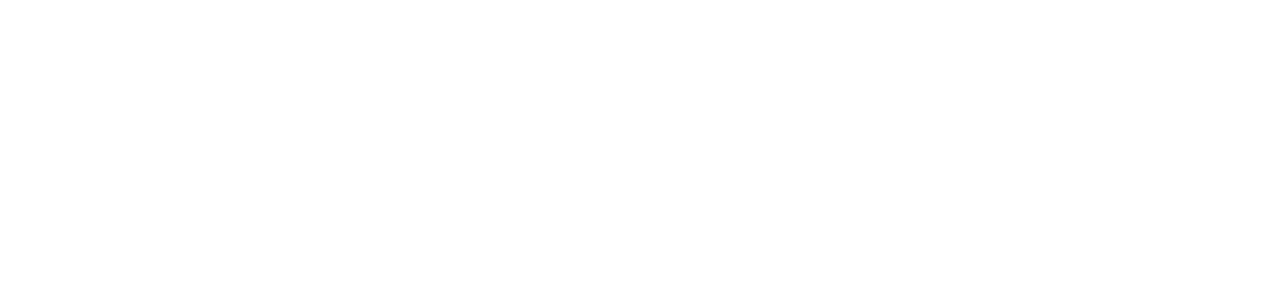
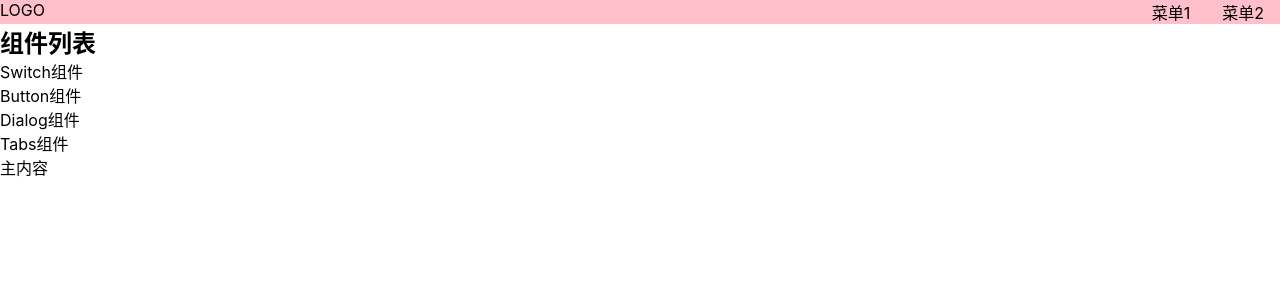
Before and after one commit to Rukakang/bobo-ui, a Vue app: page /#/doc in a window 1280 px wide. Before the commit this address had no page. Shown: the top 300 px of the page. Built offline with nearby package versions, Linux system fonts and the light colour scheme.

Commit message:
初始化aside的html

```diff
--- a/src/main.ts
+++ b/src/main.ts
@@ -10,7 +10,7 @@
     history,
     routes:[
         {path:'/',component:Home},
-        {path:'/xxx',component:Doc}
+        {path:'/doc',component:Doc}
     ]
 });
 
--- a/src/views/Doc.vue
+++ b/src/views/Doc.vue
@@ -2,7 +2,24 @@
   <div>
     <Topnav/>
     <div class="content">
-      <aside>边栏</aside>
+      <aside>
+        <h2>组件列表</h2>
+        <ol>
+          <li>
+            <router-link to="/doc/switch">Switch组件</router-link>
+          </li>
+          <li>
+            <router-link to="/doc/button">Button组件</router-link>
+          </li>
+          <li>
+            <router-link to="/doc/dialog">Dialog组件</router-link>
+          </li>
+          <li>
+            <router-link to="/doc/tabs">Tabs组件</router-link>
+          </li>
+        </ol>
+
+      </aside>
       <main>主内容</main>
     </div>
   </div>
--- a/src/views/Home.vue
+++ b/src/views/Home.vue
@@ -5,8 +5,8 @@
       <h1>啵啵UI</h1>
       <h2>一个普通的UI框架</h2>
       <P class="actions">
-        <a>GitHub</a>
-        <a>开始</a>
+        <a href="https://github.com/">GitHub</a>
+        <router-link to ="/doc">开始</router-link>
       </P>
     </div>
   </div>
```
